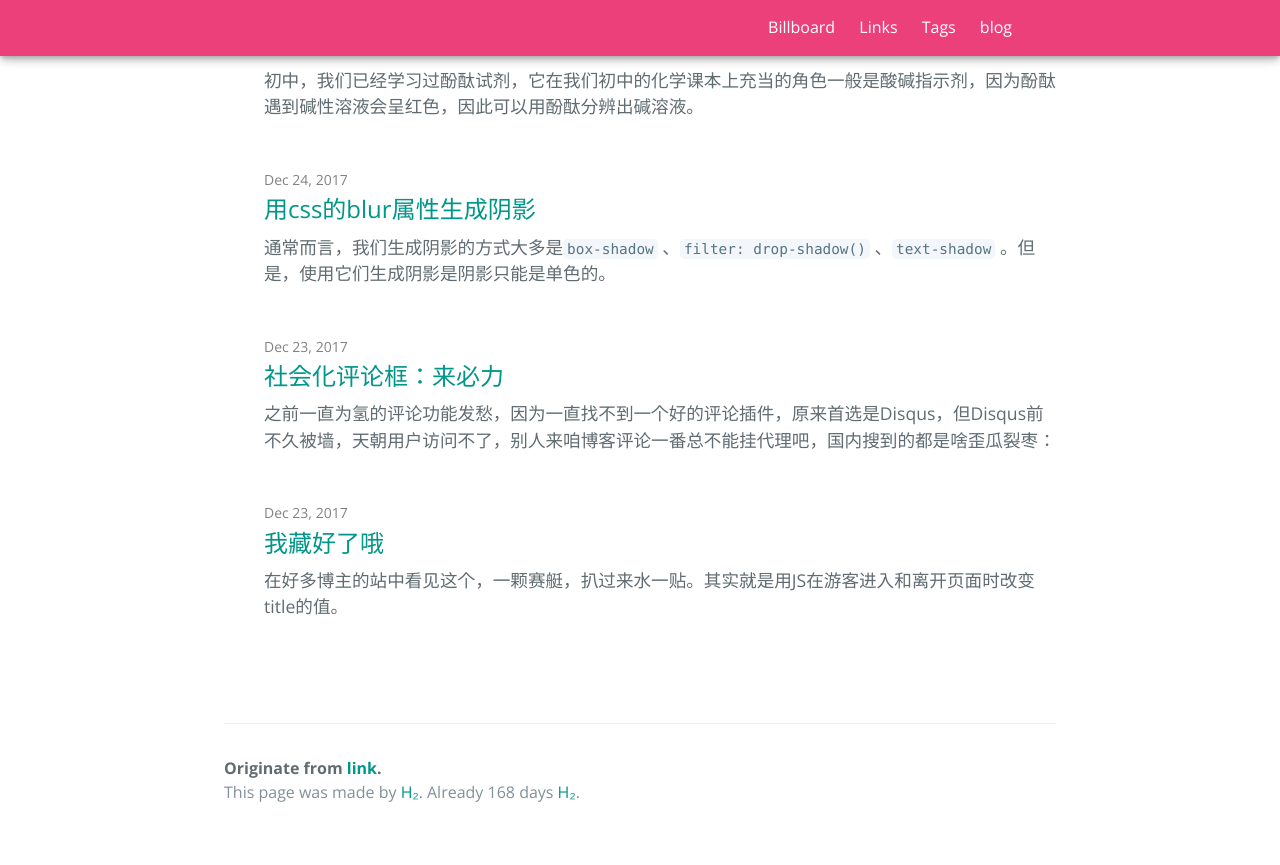
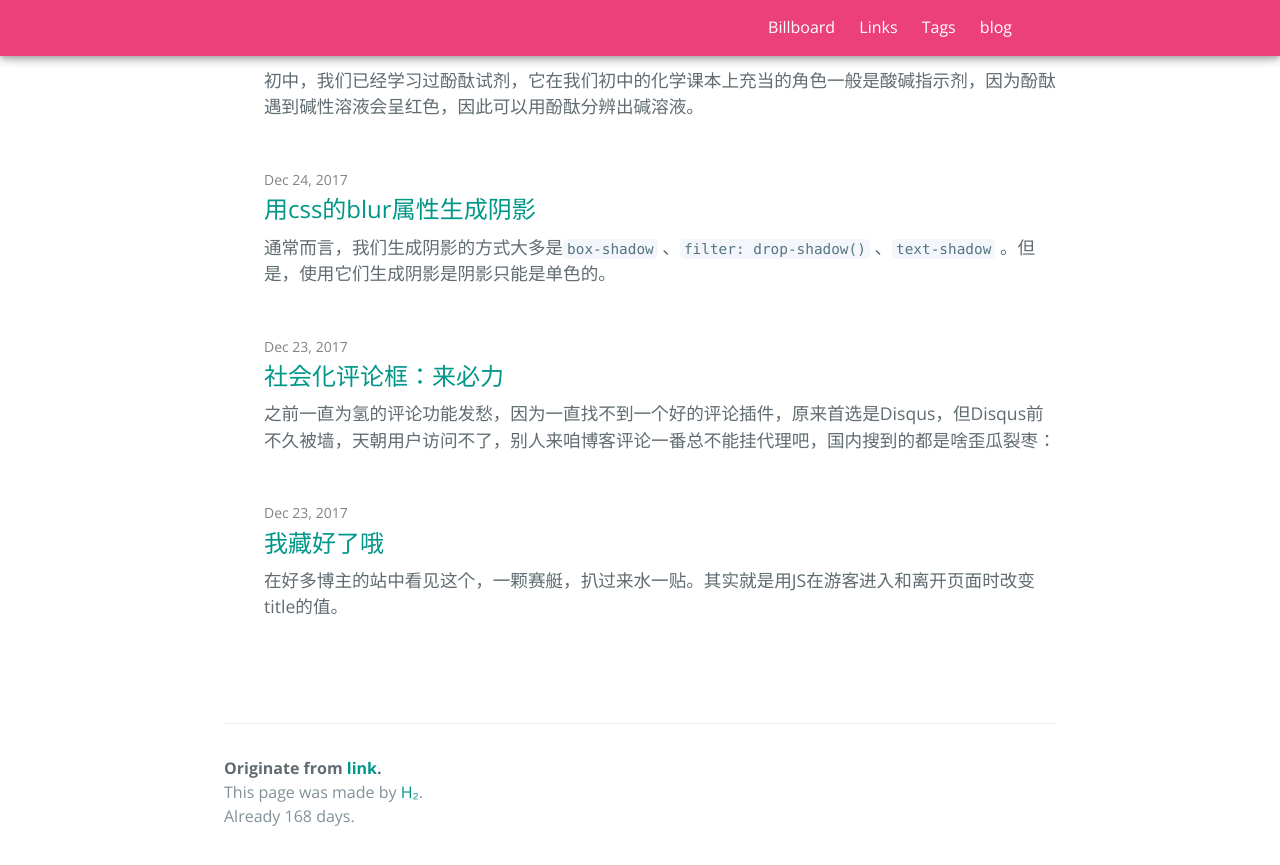
Before and after one commit to link9596/qwq, a Jekyll site: the page built from index.html, in a window 1280 px wide and 900 px high, scrolled down 942 px. Shown: the top 865 px of the window. Built offline with Jekyll 4.4.1, drawn with Linux system fonts in a browser that asks for light colours; emoji names are drawn with the system emoji font; the list of posts is cut into pages by our own code; comment, search, counter and statistics services are not loaded.

Commit message:
Update default.html

```diff
--- a/_layouts/default.html
+++ b/_layouts/default.html
@@ -102,8 +102,8 @@
       <footer class="site-footer">
 
         <span class="site-footer-owner">Originate from <a href="">link</a>.</span>
-        <span class="site-footer-credits">This page was made by<a href=""> H₂</a>.</span>
-        <span class="site-footer-credits">Already 168 days<a href=""> H₂</a>.</span>
+        <span class="site-footer-credits">This page was made by<a href=""> H₂</a>.</span><br>
+        <span class="site-footer-credits">Already 168 days.</span>
         {% comment %} Gh icon
         <span class="my-span-icon">
           <a href="{{ site.github.owner_url }}" aria-label="{{ site.github.owner_name }}'s GitHub" title="{{ site.github.owner_name }}'s GitHub">
```
